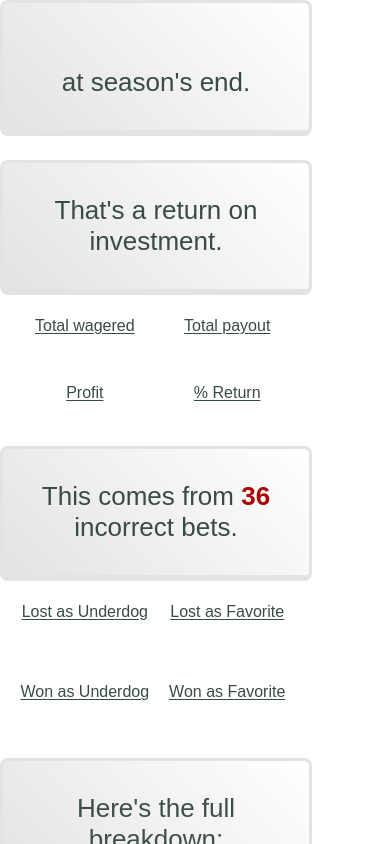
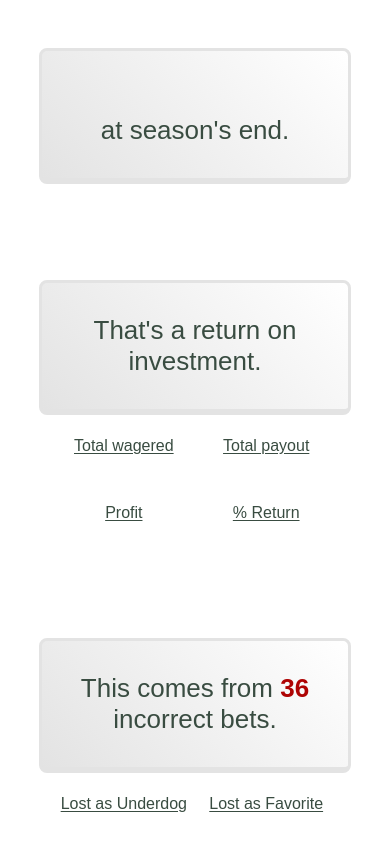
Before and after one commit to nikhilNathwani/Moneyline-v2, a website: page public/index.html in a window 390 px wide. Both pictures are taken after a click on the button "View Results". Shown: the part 844-1688 px from the top of the page. Drawn offline with Linux system fonts and the light colour scheme; no server answers.

Commit message:
fixing banner responsive font and spacing 6

```diff
--- a/public/style.css
+++ b/public/style.css
@@ -138,7 +138,7 @@ button#submit-button:active {
 	--paddingBottom-resultChip: 1.5rem;
 	--marginBottom-result: 4.5rem;
 	--marginTop-result: calc(
-		var(var(--marginBottom-result) - var(--paddingBottom-resultChip))
+		var(--marginBottom-result) - var(--paddingBottom-resultChip)
 	);
 
 	width: min(80vw, 64ch);
```
